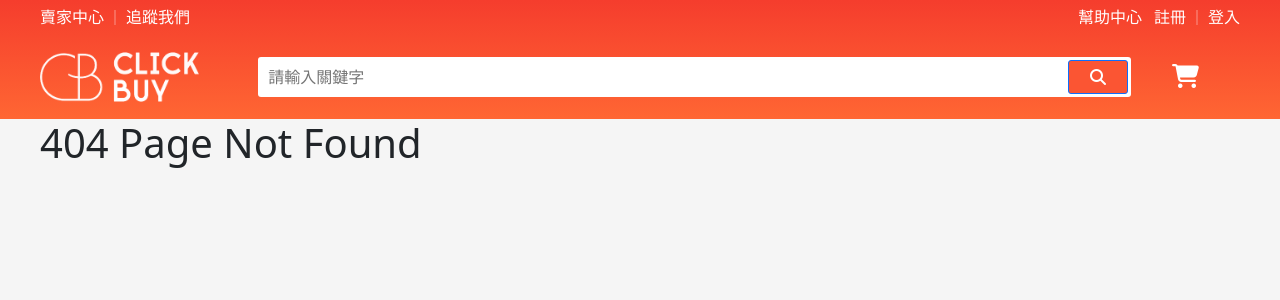
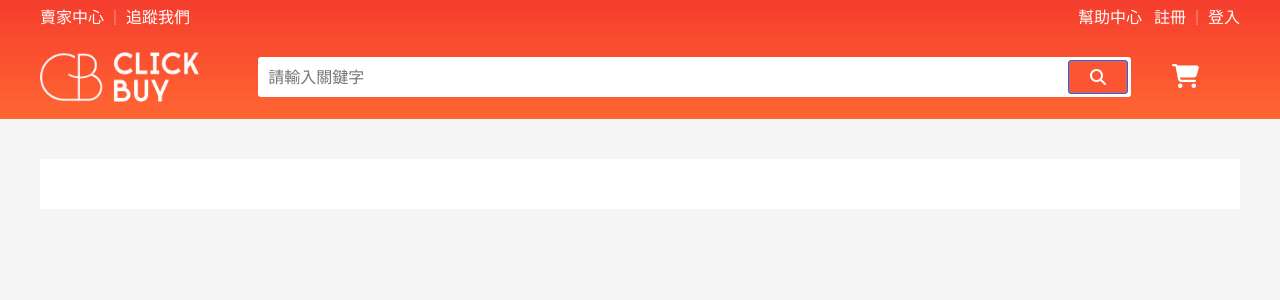
Before and after one commit to HitomiHuang/click-buy-frontend, a Vue app: page /search in a window 1280 px wide. Before the commit this address had no page. Shown: the top 300 px of the page. Built offline with nearby package versions, Linux system fonts and the light colour scheme.

Commit message:
add search-page

```diff
--- a/src/router/index.js
+++ b/src/router/index.js
@@ -25,6 +25,11 @@ const routes = [
     component: Products
   },
   {
+    path: '/search',
+    name: 'search',
+    component: () => import('../views/SearchView.vue')
+  },
+  {
     path: '/:pathMatch(.*)',
     name: 'not-found',
     component: NotFound
--- /dev/null
+++ b/src/views/SearchView.vue
@@ -0,0 +1,38 @@
+<template>
+  <div class="product-filter"></div>
+  <div class="card-wrapper">
+    <router-link
+      v-for="product in products"
+      :key="product.id"
+      class="card"
+      :to="{ name: 'product', params: { productId: product.id } }"
+    >
+      <img :src="product.image" class="card-image" alt="" />
+      <div class="card-body">
+        <div class="product-name">
+          <span class="card-text">{{ product.name }}</span>
+        </div>
+        <div class="product-discount"></div>
+        <div class="product-price">
+          <span class="card-text price"
+            ><span class="money">$</span>{{ product.price }}</span
+          >
+        </div>
+      </div>
+    </router-link>
+  </div>
+</template>
+<script setup>
+import { ref } from "vue";
+const products = ref([])
+</script>
+<style>
+.product-filter{
+  margin-top: 40px;
+  width: 100%;
+  height: 60px;
+  background: white;
+  border-bottom: 10px solid #f5f5f5;
+  border-collapse: collapse;
+}
+</style>
```
